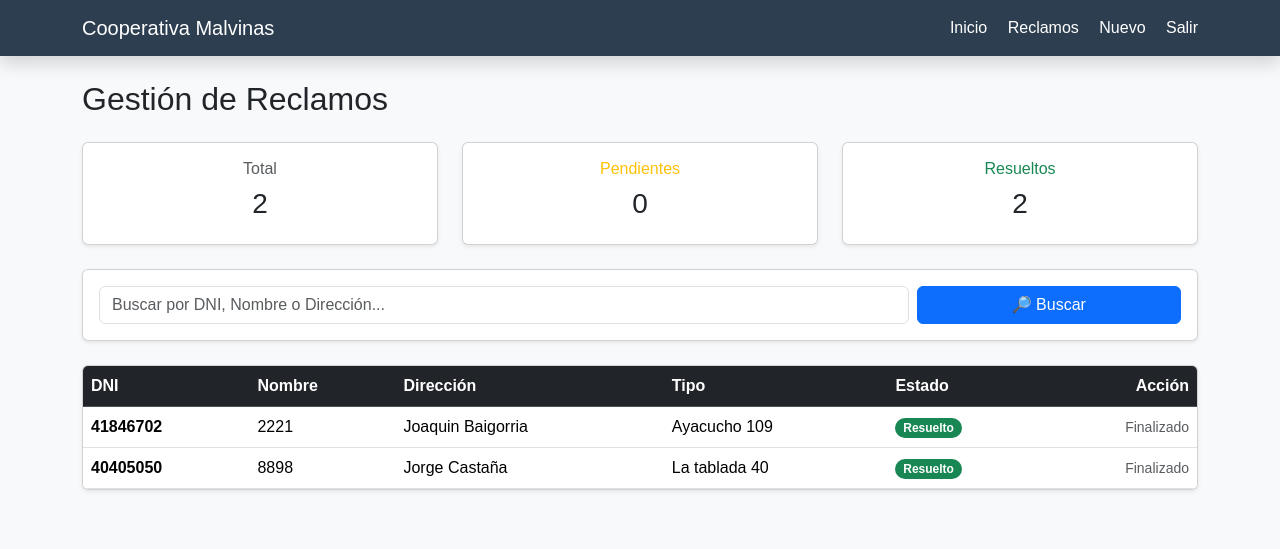
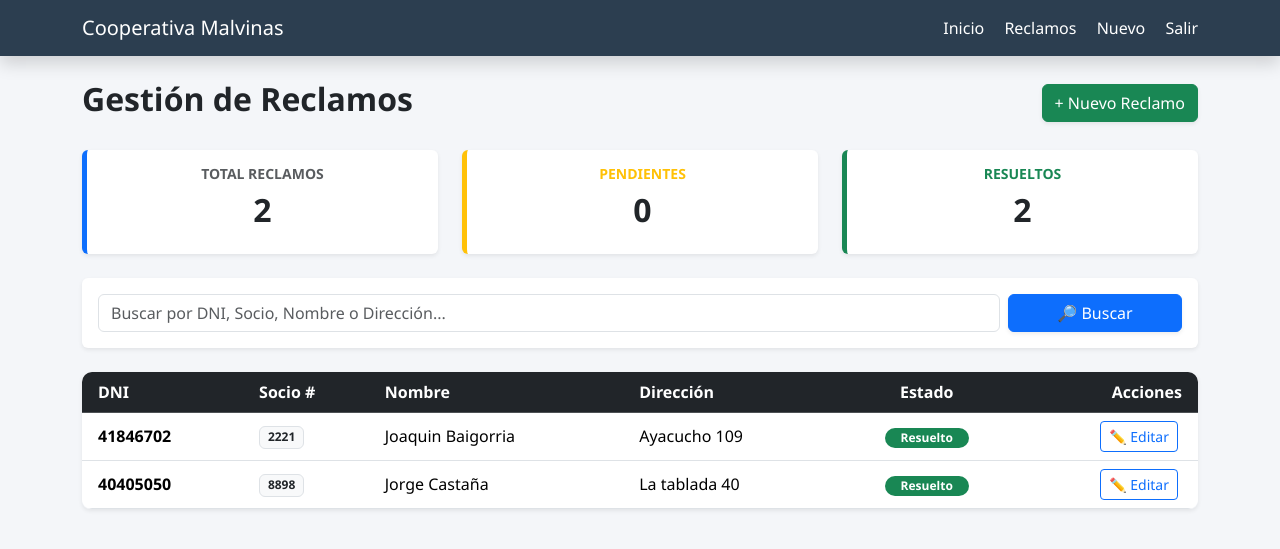
Before and after one commit to Jbaigorria22/sistema-reclamos, a Flask app: page /reclamos in a window 1280 px wide. Shown: the top 549 px of the page. Run offline with Flask 3, Linux system fonts and the light colour scheme; a user stored in the database is signed in; data comes from the database, SQL or seed files in the repository; both versions use the stored data as it was after the commit.

Commit message:
Mejora: Integración de Nro de Socio, Buscador unificado y módulo de Edición

```diff
--- a/app.py
+++ b/app.py
@@ -5,7 +5,6 @@ from functools import wraps
 app = Flask(__name__)
 app.secret_key = "clave_secreta"
 
-# Aseguramos que las tablas existan al arrancar
 crear_tabla()
 crear_tabla_usuarios()
 
@@ -23,20 +22,15 @@ def login():
     if request.method == "POST":
         username = request.form["username"]
         password = request.form["password"]
-
         conn = get_connection()
         cursor = conn.cursor()
         cursor.execute("SELECT * FROM usuarios WHERE username=? AND password=?", (username, password))
         user = cursor.fetchone()
         conn.close()
-
         if user:
             session["user"] = username
             return redirect(url_for("index"))
-        else:
-            # En lugar de un return directo, pasamos el error al template
-            error = "Credenciales incorrectas. Intente de nuevo."
-
+        error = "Credenciales incorrectas."
     return render_template("login.html", error=error)
 
 @app.route("/logout")
@@ -64,9 +58,9 @@ def reclamos():
     query = "SELECT * FROM reclamos WHERE 1=1"
     params = []
     if busqueda:
-        query += " AND (dni LIKE ? OR nombre LIKE ? OR direccion LIKE ?)"
-        like_val = f"%{busqueda}%"
-        params.extend([like_val, like_val, like_val])
+        query += " AND (dni LIKE ? OR nro_socio LIKE ? OR nombre LIKE ? OR direccion LIKE ?)"
+        val = f"%{busqueda}%"
+        params.extend([val, val, val, val])
     cursor.execute(query, params)
     reclamos_data = cursor.fetchall()
     total = cursor.execute("SELECT COUNT(*) FROM reclamos").fetchone()[0]
@@ -80,17 +74,44 @@ def reclamos():
 def nuevo_reclamo():
     if request.method == "POST":
         dni = request.form["dni"]
+        nro_socio = request.form["nro_socio"]
         nombre = request.form["nombre"]
         direccion = request.form["direccion"]
         tipo = request.form["tipo"]
         descripcion = request.form["descripcion"]
         conn = get_connection()
         cursor = conn.cursor()
-        cursor.execute("INSERT INTO reclamos (dni, nombre, direccion, tipo, descripcion, estado) VALUES (?, ?, ?, ?, ?, 'Pendiente')", (dni, nombre, direccion, tipo, descripcion))
+        cursor.execute("INSERT INTO reclamos (dni, nro_socio, nombre, direccion, tipo, descripcion, estado) VALUES (?, ?, ?, ?, ?, ?, 'Pendiente')",
+                       (dni, nro_socio, nombre, direccion, tipo, descripcion))
         conn.commit()
         conn.close()
         return redirect(url_for("reclamos"))
     return render_template("nuevo_reclamo.html")
+
+@app.route("/editar/<int:id>", methods=["GET", "POST"])
+@login_required
+def editar_reclamo(id):
+    conn = get_connection()
+    cursor = conn.cursor()
+    if request.method == "POST":
+        dni = request.form["dni"]
+        nro_socio = request.form["nro_socio"]
+        nombre = request.form["nombre"]
+        direccion = request.form["direccion"]
+        tipo = request.form["tipo"]
+        descripcion = request.form["descripcion"]
+        estado = request.form["estado"]
+        cursor.execute("""
+            UPDATE reclamos SET dni=?, nro_socio=?, nombre=?, direccion=?, tipo=?, descripcion=?, estado=?
+            WHERE id=?
+        """, (dni, nro_socio, nombre, direccion, tipo, descripcion, estado, id))
+        conn.commit()
+        conn.close()
+        return redirect(url_for('reclamos'))
+    cursor.execute("SELECT * FROM reclamos WHERE id=?", (id,))
+    reclamo = cursor.fetchone()
+    conn.close()
+    return render_template("editar_reclamo.html", r=reclamo)
 
 @app.route("/resolver/<int:id>")
 @login_required
--- a/database.py
+++ b/database.py
@@ -11,12 +11,13 @@ def crear_tabla():
     cursor.execute("""
         CREATE TABLE IF NOT EXISTS reclamos (
             id INTEGER PRIMARY KEY AUTOINCREMENT,
-            dni TEXT,
-            nombre TEXT,
-            direccion TEXT,
-            tipo TEXT,
-            descripcion TEXT,
-            estado TEXT
+            dni TEXT NOT NULL,
+            nro_socio TEXT NOT NULL,
+            nombre TEXT NOT NULL,
+            direccion TEXT NOT NULL,
+            tipo TEXT NOT NULL,
+            descripcion TEXT NOT NULL,
+            estado TEXT DEFAULT 'Pendiente'
         )
     """)
     conn.commit()
@@ -32,8 +33,7 @@ def crear_tabla_usuarios():
             password TEXT
         )
     """)
-    # Borramos el admin viejo y creamos el nuevo con 1234 para estar seguros
-    cursor.execute("DELETE FROM usuarios WHERE username='admin'")
-    cursor.execute("INSERT INTO usuarios (username, password) VALUES ('admin', '1234')")
+    # Usuario por defecto para administración
+    cursor.execute("INSERT OR IGNORE INTO usuarios (username, password) VALUES ('admin', '1234')")
     conn.commit()
     conn.close()
--- a/entorno virtual.txt
+++ /dev/null
@@ -1 +0,0 @@
-venv\Scripts\activate.bat
--- a/templates/base.html
+++ b/templates/base.html
@@ -4,12 +4,61 @@
     <meta charset="UTF-8">
     <meta name="viewport" content="width=device-width, initial-scale=1.0">
     <title>Cooperativa Malvinas</title>
+
     <link href="https://cdn.jsdelivr.net/npm/bootstrap@5.3.2/dist/css/bootstrap.min.css" rel="stylesheet">
+
     <style>
-        body { background-color: #f8f9fa; font-family: sans-serif; }
-        .navbar-custom { background-color: #2c3e50; }
-        .navbar-brand, .nav-link { color: white !important; }
-        .nav-link:hover { color: #3498db !important; }
+        body {
+            background-color: #f4f6f9;
+            font-family: 'Segoe UI', Tahoma, Geneva, Verdana, sans-serif;
+        }
+
+        .navbar-custom {
+            background-color: #2c3e50;
+        }
+
+        .navbar-brand, .nav-link {
+            color: white !important;
+        }
+
+        .nav-link:hover {
+            color: #3498db !important;
+        }
+
+        .card-dashboard {
+            border: none;
+            border-radius: 12px;
+            box-shadow: 0 4px 12px rgba(0,0,0,0.08);
+            background: white;
+        }
+
+        .stat-number {
+            font-size: 28px;
+            font-weight: bold;
+        }
+
+        .btn-resolver {
+            background-color: #27ae60;
+            color: white;
+            border-radius: 8px;
+        }
+
+        .btn-resolver:hover {
+            background-color: #1e8449;
+            color: white;
+        }
+
+        table {
+            background: white;
+            border-radius: 10px;
+            overflow: hidden;
+        }
+
+        th {
+            background-color: #2c3e50;
+            color: white;
+        }
+
     </style>
 </head>
 <body>
@@ -17,6 +66,7 @@
 <nav class="navbar navbar-expand-lg navbar-custom shadow">
     <div class="container">
         <a class="navbar-brand" href="{{ url_for('index') }}">Cooperativa Malvinas</a>
+
         <div class="ms-auto">
             <a class="nav-link d-inline me-3" href="{{ url_for('index') }}">Inicio</a>
             <a class="nav-link d-inline me-3" href="{{ url_for('reclamos') }}">Reclamos</a>
--- a/templates/ver_reclamos.html
+++ b/templates/ver_reclamos.html
@@ -1,74 +1,78 @@
 {% extends "base.html" %}
 {% block content %}
-
-<h2 class="mb-4">Gestión de Reclamos</h2>
+<div class="d-flex justify-content-between align-items-center mb-4">
+    <h2 class="fw-bold text-dark">Gestión de Reclamos</h2>
+    <a href="{{ url_for('nuevo_reclamo') }}" class="btn btn-success shadow-sm">+ Nuevo Reclamo</a>
+</div>
 
 <div class="row mb-4">
     <div class="col-md-4">
-        <div class="card p-3 text-center shadow-sm">
-            <h6 class="text-muted">Total</h6>
-            <h3>{{ total }}</h3>
+        <div class="card shadow-sm border-0 border-start border-primary border-5">
+            <div class="card-body text-center">
+                <h6 class="text-muted fw-bold small">TOTAL RECLAMOS</h6>
+                <h2 class="fw-bold">{{ total }}</h2>
+            </div>
         </div>
     </div>
     <div class="col-md-4">
-        <div class="card p-3 text-center shadow-sm">
-            <h6 class="text-warning">Pendientes</h6>
-            <h3>{{ pendientes }}</h3>
+        <div class="card shadow-sm border-0 border-start border-warning border-5">
+            <div class="card-body text-center">
+                <h6 class="text-warning fw-bold small">PENDIENTES</h6>
+                <h2 class="fw-bold">{{ pendientes }}</h2>
+            </div>
         </div>
     </div>
     <div class="col-md-4">
-        <div class="card p-3 text-center shadow-sm">
-            <h6 class="text-success">Resueltos</h6>
-            <h3>{{ resueltos }}</h3>
+        <div class="card shadow-sm border-0 border-start border-success border-5">
+            <div class="card-body text-center">
+                <h6 class="text-success fw-bold small">RESUELTOS</h6>
+                <h2 class="fw-bold">{{ resueltos }}</h2>
+            </div>
         </div>
     </div>
 </div>
 
-<div class="card shadow-sm p-3 mb-4">
+<div class="card shadow-sm p-3 mb-4 bg-white border-0">
     <form method="GET" action="{{ url_for('reclamos') }}" class="row g-2">
-        <div class="col-md-9">
-            <input type="text" name="busqueda" class="form-control"
-                   placeholder="Buscar por DNI, Nombre o Dirección..." value="{{ busqueda }}">
+        <div class="col-md-10">
+            <input type="text" name="busqueda" class="form-control" placeholder="Buscar por DNI, Socio, Nombre o Dirección..." value="{{ busqueda }}">
         </div>
-        <div class="col-md-3">
-            <button class="btn btn-primary w-100">🔎 Buscar</button>
+        <div class="col-md-2">
+            <button class="btn btn-primary w-100 shadow-sm">🔎 Buscar</button>
         </div>
     </form>
 </div>
 
-<div class="table-responsive card shadow-sm">
-    <table class="table table-hover align-middle mb-0">
+<div class="table-responsive shadow-sm rounded-3">
+    <table class="table table-hover align-middle mb-0 bg-white">
         <thead class="table-dark">
             <tr>
-                <th>DNI</th>
+                <th class="ps-3">DNI</th>
+                <th>Socio #</th>
                 <th>Nombre</th>
                 <th>Dirección</th>
-                <th>Tipo</th>
-                <th>Estado</th>
-                <th class="text-end">Acción</th>
+                <th class="text-center">Estado</th>
+                <th class="text-end pe-3">Acciones</th>
             </tr>
         </thead>
         <tbody>
             {% for r in reclamos %}
             <tr>
-                <td><strong>{{ r[1] }}</strong></td>
-                <td>{{ r[2] }}</td>
+                <td class="ps-3 fw-bold">{{ r[1] }}</td>
+                <td><span class="badge bg-light text-dark border">{{ r[2] }}</span></td>
                 <td>{{ r[3] }}</td>
                 <td>{{ r[4] }}</td>
-                <td>
-                    {% if r[6] == "Pendiente" %}
-                        <span class="badge rounded-pill bg-warning text-dark">Pendiente</span>
+                <td class="text-center">
+                    {% if r[7] == "Pendiente" %}
+                        <span class="badge rounded-pill bg-warning text-dark px-3">Pendiente</span>
                     {% else %}
-                        <span class="badge rounded-pill bg-success">Resuelto</span>
+                        <span class="badge rounded-pill bg-success px-3">Resuelto</span>
                     {% endif %}
                 </td>
-                <td class="text-end">
-                    {% if r[6] == "Pendiente" %}
-                    <a href="{{ url_for('resolver', id=r[0]) }}" class="btn btn-sm btn-success">
-                        Marcar Resuelto
-                    </a>
-                    {% else %}
-                        <span class="text-muted small">Finalizado</span>
+                <td class="text-end pe-3">
+                    <a href="{{ url_for('editar_reclamo', id=r[0]) }}" class="btn btn-sm btn-outline-primary me-1">✏️ Editar</a>
+                    {% if r[7] == "Pendiente" %}
+                    <a href="{{ url_for('resolver', id=r[0]) }}" class="btn btn-sm btn-success fw-bold">Resolver</a>
                     {% endif %}
                 </td>
             </tr>
@@ -76,5 +80,4 @@
         </tbody>
     </table>
 </div>
-
 {% endblock %}
```
Also changed, not shown: templates/crear.html (added, +51 -0 lines), templates/editar_reclamo.html (added, +34 -0 lines), templates/index.html (+47 -29 lines), templates/nuevo.html (added, +43 -0 lines), templates/nuevo_reclamo.html (+22 -27 lines), reclamos.db.
